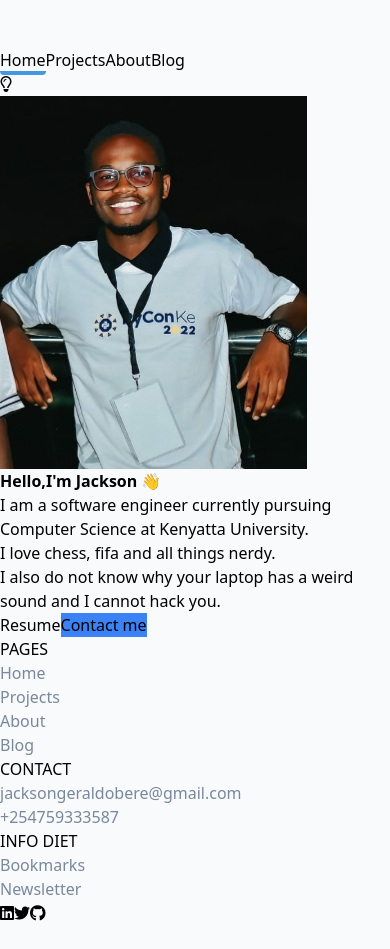
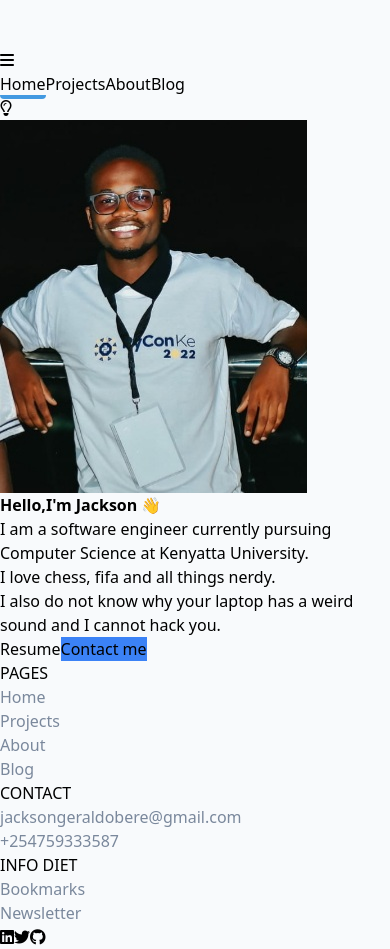
Before and after one commit to Codedys/Greencoin, a Vue app: page / in a window 390 px wide. Before the commit the page ends 925 px from the top, so only its background shows below. Built offline with nearby package versions, Linux system fonts and the light colour scheme.

Commit message:
responsive navbar

```diff
--- a/src/App.vue
+++ b/src/App.vue
@@ -1,9 +1,18 @@
 <template>
-  <header
+  <!-- start of navigation bar -->
+   <div v-if="!headerBar">
+    <NavBarResponsive @closeBar="toggleNavbar"/>
+   </div>
+   <header v-if="headerBar"
     class="fixed top-0 left-0 right-0 z-10 flex items-center bg-white h-12 border-b-2 bg-opacity-95"
   >
-    <nav class="flex justify-center flex-1">
-      <div class="space-x-16 text-base">
+
+  <div class="visible flex justify-start md:invisible ml-6">
+    <i @click="toggleNavbar" class=" fa-solid fa-bars"></i>
+  </div>
+
+    <nav class=" invisible flex justify-center flex-1 md:visible">
+      <div class="md:space-x-16 text-base">
         <router-link
           to="/"
           class="p-3 hover:bg-blue-300 hover:rounded"
@@ -35,15 +44,16 @@
       </div>
     </nav>
 
-    <div @click="toggleMode" class="flex justify-end mr-20">
+    <div @click="toggleMode" class="flex justify-end mr-8">
       <i v-if="lightMode" class="far fa-lightbulb text-lg"></i>
       <i v-if="darkMode" class="fas fa-lightbulb text-lg"></i>
     </div>
   </header>
 
   <router-view />
+  <!-- start of footer -->
   <footer class="mx-auto h-full w-full md:w-1/2 border-t-4 mt-8">
-    <div class="flex mt-16">
+    <div class=" flex-wrap md:flex mt-16">
       <div class="ml-8 flex flex-col space-y-4 justify-start">
         <h4 class="text-lg font-bold">PAGES</h4>
         <nav>
@@ -100,15 +110,17 @@
     </div>
   </footer>
 </template>
-im
+
 <script>
+ import NavBarResponsive from './components/NavBarResponsive.vue'
 export default {
   name: "App",
-  components: {},
+   components: {NavBarResponsive},
   data() {
     return {
       lightMode: true,
       darkMode: false,
+      headerBar: true,
     };
   },
   methods: {
@@ -116,6 +128,11 @@ export default {
       this.lightMode = !this.lightMode;
       this.darkMode = !this.darkMode;
     },
+    toggleNavbar(){
+       this.headerBar =!this.headerBar;
+
+
+    },
   },
 };
 </script>
--- a/src/assets/tailwind.css
+++ b/src/assets/tailwind.css
@@ -16,6 +16,9 @@ body {
 .customcolor{
     background-color: rgb(59,130,246);
 }
+.custombackground{
+  background-color:rgb(230, 237, 253);
+}
 
 .text-custom-blue {
     color: rgb(122, 136, 156);
--- /dev/null
+++ b/src/components/NavBarResponsive.vue
@@ -0,0 +1,28 @@
+<template>
+  <div class="w-full fixed top-0 right-0 left-0 h-52 border-b-2 flex flex-col custombackground opacity-95">
+    <div class=" pl-2 flex justify-start items-center mt-3 ml-4">
+    <i @click="close" class=" fa-solid fa-xmark"></i>
+  </div>
+
+    <nav class="ml-4 mt-4">
+      <ul class="text-black font-bold space-y-4">
+        <li class="pl-2 active:bg-blue-400   hover:text-blue-600 mr-4"><router-link to="/">Home</router-link></li>
+        <li class="pl-2 active:bg-blue-400 hover:bg-blue-400 hover:rounded hover:text-blue-600 mr-4"><router-link to="/projects">Projects</router-link></li>
+        <li class="pl-2 active:bg-blue-400 hover:bg-blue-400 hover:rounded hover:text-blue-600 mr-4"><router-link to="/about">About</router-link></li>
+        <li class="pl-2 active:bg-blue-400 hover:bg-blue-400 hover:rounded hover:text-blue-600 mr-4"><router-link to="/blog">Blog</router-link></li>
+      </ul>
+    </nav>
+  </div>
+</template>
+
+<script>
+export default {
+  methods :{
+    close() {
+      this.$emit('closeBar');
+    },
+  }
+};
+</script>
+
+<style></style>
```
